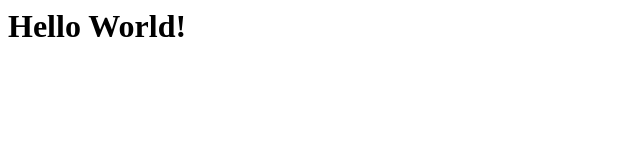
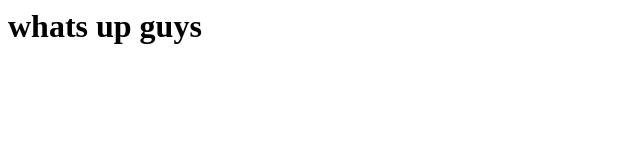
Before and after one commit to sanjayramesh2903/NinjaHacksWebsite, a plain HTML site: page src/pages/index.html in a window 1280 px wide. Shown: the whole page, without its empty margins (0-640 px from the left). Drawn offline with Linux system fonts and the light colour scheme.

Commit message:
Changed Hello World to whats up guys

```diff
--- a/src/pages/index.html
+++ b/src/pages/index.html
@@ -3,6 +3,6 @@
     <Title>Ninja Hacks</Title>
   </head>
   <body>
-    <h1> Hello World! </h1>
+    <h1> whats up guys </h1>
   </body>
 </html>
```
